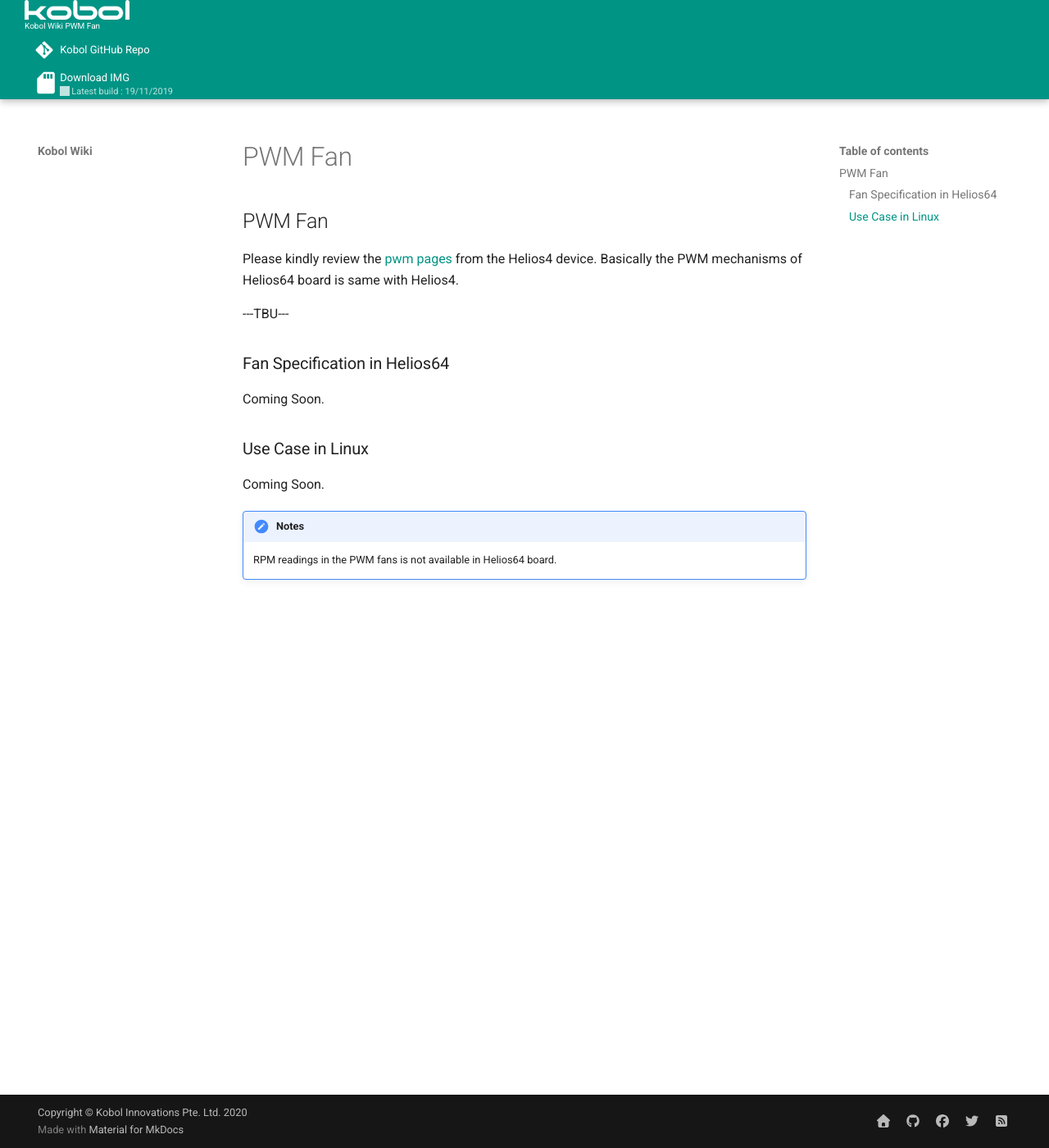
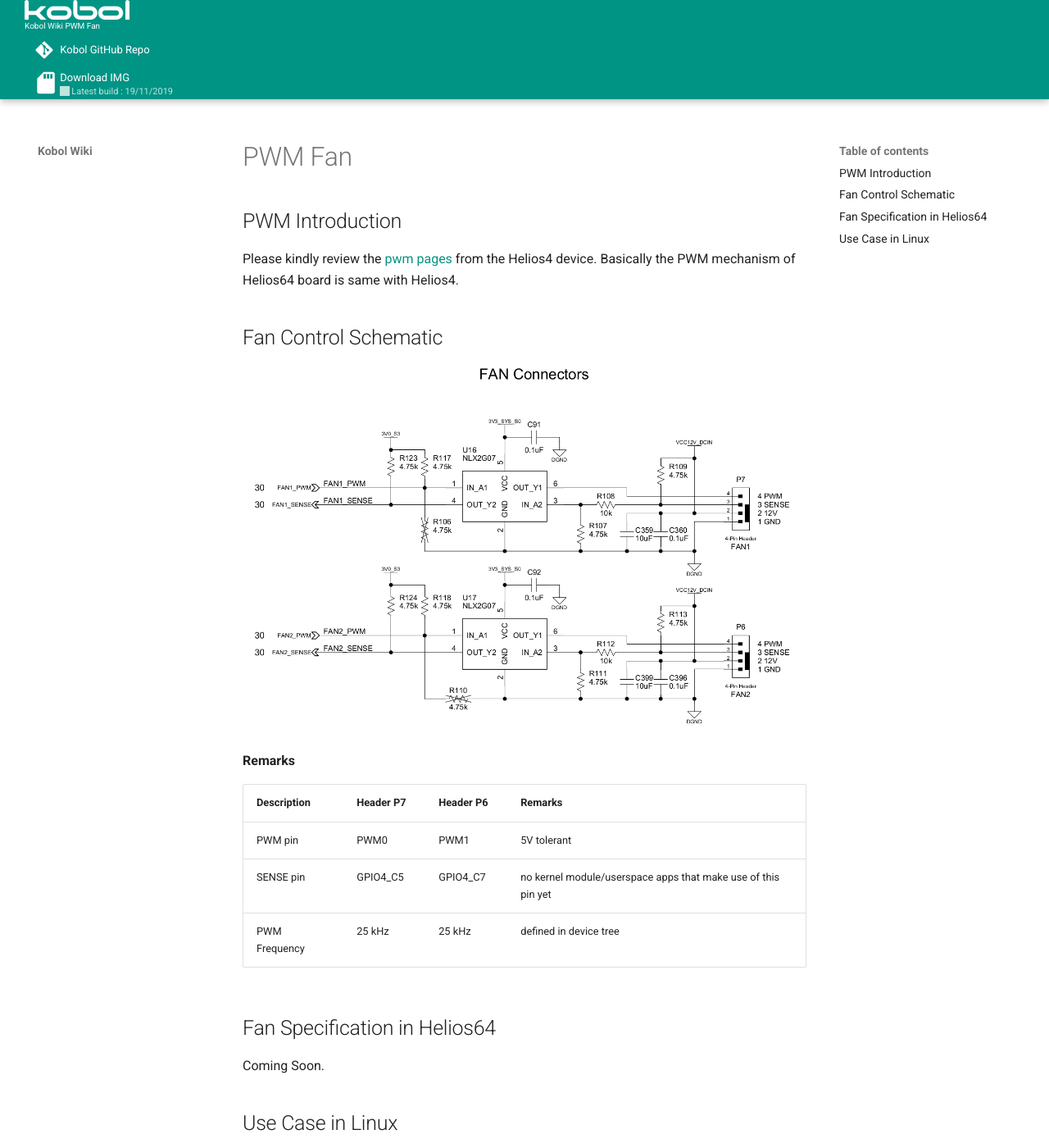
Before and after one commit to kobol-io/wiki, an MkDocs documentation site: the page built from docs/helios64/fan.md, in a window 1280 px wide and 1400 px high. Shown: the whole window at 82% size. Built offline with MkDocs 1.6.1 and Material for MkDocs 9.7.7, drawn with Linux system fonts in a browser that asks for light colours.

Commit message:
Added PWM fan schematic

```diff
--- a/docs/helios64/fan.md
+++ b/docs/helios64/fan.md
@@ -1,15 +1,25 @@
-## PWM Fan
+## PWM Introduction
 
 Please kindly review the [pwm pages](/helios4/pwm) from the Helios4 device.
-Basically the PWM mechanisms of Helios64 board is same with Helios4.
+Basically the PWM mechanism of Helios64 board is same with Helios4.
 
----TBU---
+## Fan Control Schematic
 
-### Fan Specification in Helios64
+![!Fan Control Schematic](img/fan/fan_control_schematic.png)
+
+**Remarks**
+
+| Description | Header P7 | Header P6 | Remarks |
+|-----------|---------|-----------|---------|
+| PWM pin | PWM0 | PWM1 | 5V tolerant |
+| SENSE pin | GPIO4_C5 | GPIO4_C7 | no kernel module/userspace apps that make use of this pin yet  |
+| PWM Frequency | 25 kHz | 25 kHz | defined in device tree |
+
+## Fan Specification in Helios64
 
 Coming Soon.
 
-### Use Case in Linux
+## Use Case in Linux
 
 Coming Soon.
 
```
Also changed, not shown: docs/helios64/img/fan/fan_control_schematic.png (added).
